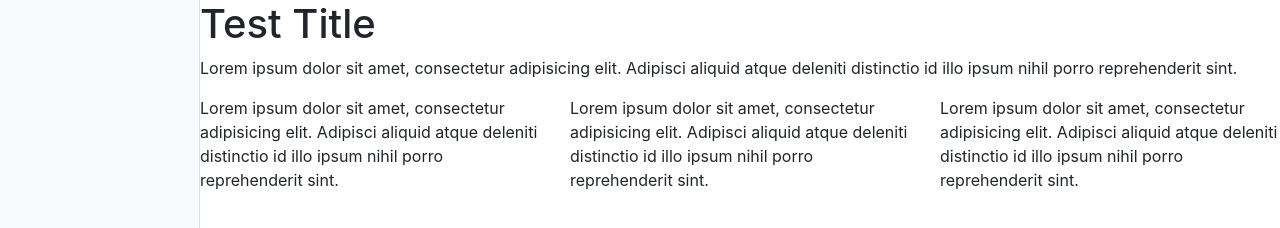
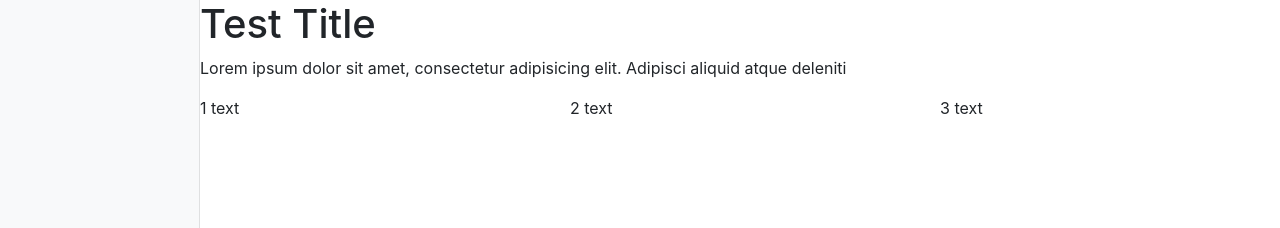
Before and after one commit to MaksChyrkov/js-constructor, a website built with webpack: page src/index.html in a window 1280 px wide. Shown: the top 228 px of the page. Built offline with nearby package versions, Linux system fonts and the light colour scheme.

Commit message:
Added a model in model.js to create html elements easily

```diff
--- a/src/index.html
+++ b/src/index.html
@@ -12,33 +12,7 @@
 <body>
 <div id="app" class="container-fluid">
     <div id="panel" class="bg-light sidebar"></div>
-    <div id="site" class="content">
-        <div class="row">
-            <div class="col-sm">
-                <h1>Test Title</h1>
-            </div>
-        </div>
-        <div class="row">
-            <div class="col-sm">
-                <p>Lorem ipsum dolor sit amet, consectetur adipisicing elit. Adipisci aliquid atque deleniti distinctio
-                    id illo ipsum nihil porro reprehenderit sint.</p>
-            </div>
-        </div>
-        <div class="row">
-            <div class="col-sm">
-                <p>Lorem ipsum dolor sit amet, consectetur adipisicing elit. Adipisci aliquid atque deleniti distinctio
-                    id illo ipsum nihil porro reprehenderit sint.</p>
-            </div>
-            <div class="col-sm">
-                <p>Lorem ipsum dolor sit amet, consectetur adipisicing elit. Adipisci aliquid atque deleniti distinctio
-                    id illo ipsum nihil porro reprehenderit sint.</p>
-            </div>
-            <div class="col-sm">
-                <p>Lorem ipsum dolor sit amet, consectetur adipisicing elit. Adipisci aliquid atque deleniti distinctio
-                    id illo ipsum nihil porro reprehenderit sint.</p>
-            </div>
-        </div>
-    </div>
+    <div id="site" class="content"></div>
 </div>
 </body>
 </html>
--- a/src/index.js
+++ b/src/index.js
@@ -1 +1,44 @@
+import {model} from "./model"
 import './styles/main.css'
+
+model.forEach(block => {
+    let html;
+    if (block.type === "title") {
+        html = title(block)
+    } else if (block.type === "text") {
+        html = text(block)
+    } else if (block.type === "textColumns") {
+        html = textColumns(block)
+    }
+
+    document.querySelector("#site").insertAdjacentHTML("beforeend", html)
+})
+
+function title(block) {
+    return `
+        <div class="row">
+            <div class="col-sm">
+                <h1>${block.value}</h1>
+            </div>
+        </div>
+    `
+}
+
+function text(block) {
+    return `
+        <div class="row">
+            <div class="col-sm">
+                <p>${block.value}</p>
+            </div>
+        </div>
+    `
+}
+
+function textColumns(block) {
+    const html = block.value.map(item => `<div class="col-sm">${item}</div>`)
+    return `
+        <div class="row">
+            ${html.join("")}
+        </div>
+    `
+}
--- /dev/null
+++ b/src/model.js
@@ -0,0 +1,9 @@
+export const model = [
+    {type: "title", value: "Test Title", options: {}},
+    {
+        type: "text",
+        value: "Lorem ipsum dolor sit amet, consectetur adipisicing elit. Adipisci aliquid atque deleniti",
+        options: {}
+    },
+    {type: "textColumns", value: ['1 text', '2 text', '3 text'], options: {}}
+]
```
